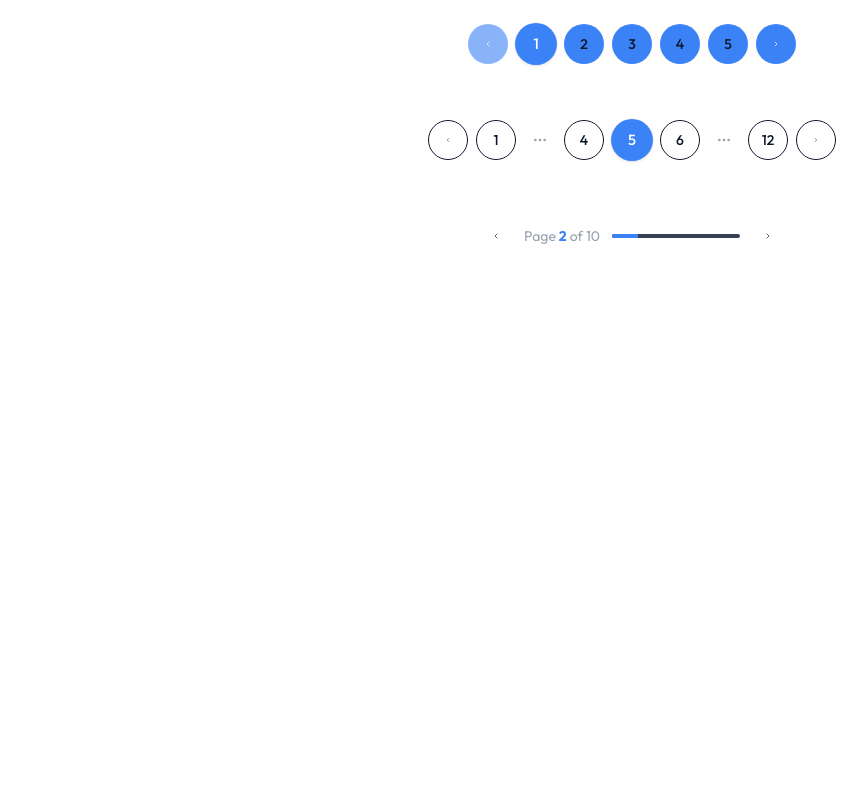
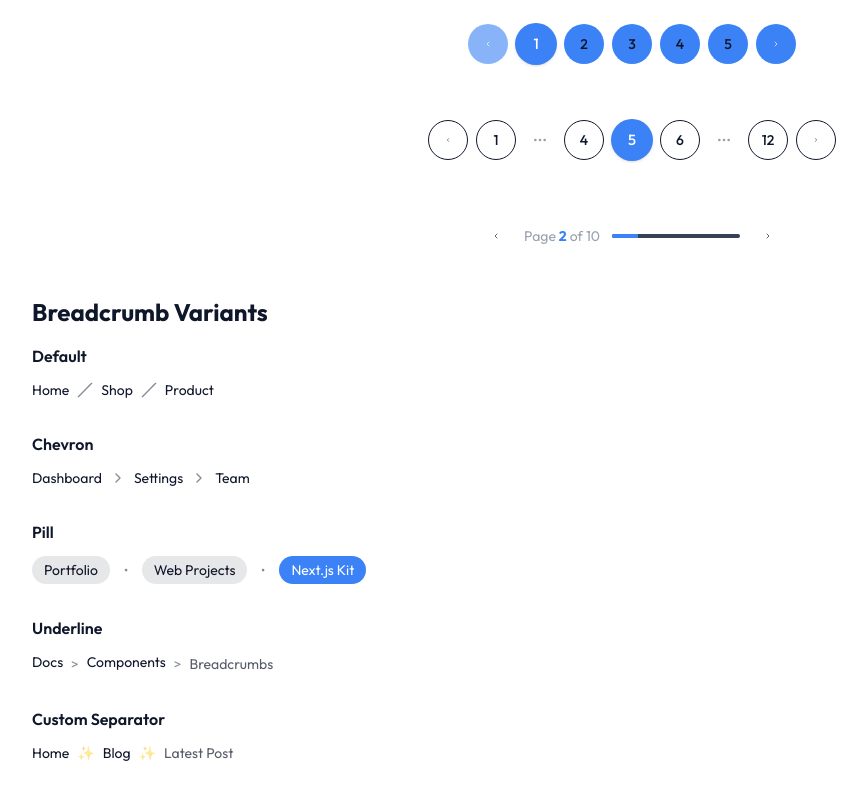
Before and after one commit to mrymsarabi/nextui-kit, a Next.js app: page / in a window 1280 px wide. Shown: the part 1267-2067 px from the top of the page, without its empty margins (8-875 px from the left). Before the commit the page ends 1563 px from the top, so only its background shows below. Built offline with nearby package versions, Linux system fonts and the light colour scheme.

Commit message:
components - ui - breadcrumbs - 1

```diff
--- a/src/app/page.tsx
+++ b/src/app/page.tsx
@@ -7,7 +7,8 @@ import { Badge } from "@/components/ui/badge";
 import { Modal } from "@/components/ui/modal";
 import { ToggleSwitch } from "@/components/ui/toggleSwitch";
 import { Pagination } from "@/components/ui/pagination";
-import { RadioGroup } from "@/components/ui/radio"; // 👈 new import
+import { RadioGroup } from "@/components/ui/radio";
+import { Breadcrumbs } from "@/components/ui/breadcrumbs";
 
 export default function Home() {
   const [isOpen, setIsOpen] = useState(false);
@@ -150,6 +151,84 @@ export default function Home() {
         </div>
       </section>
 
+      {/* 🧭 Breadcrumbs Section */}
+      <section>
+        <h2 className="text-2xl font-bold mb-4">Breadcrumb Variants</h2>
+        <div className="space-y-8">
+          {/* Default (slash separator) */}
+          <div>
+            <h3 className="font-semibold mb-3">Default</h3>
+            <Breadcrumbs
+              items={[
+                { label: "Home", href: "#" },
+                { label: "Shop", href: "#" },
+                { label: "Product", href: "#" },
+              ]}
+              variant="default"
+              separator="slash"
+            />
+          </div>
+
+          {/* Chevron (modern look) */}
+          <div>
+            <h3 className="font-semibold mb-3">Chevron</h3>
+            <Breadcrumbs
+              items={[
+                { label: "Dashboard", href: "#" },
+                { label: "Settings", href: "#" },
+                { label: "Team", href: "#" },
+              ]}
+              variant="chevron"
+              separator="chevron"
+            />
+          </div>
+
+          {/* Pill (soft rounded tags) */}
+          <div>
+            <h3 className="font-semibold mb-3">Pill</h3>
+            <Breadcrumbs
+              items={[
+                { label: "Portfolio", href: "#" },
+                { label: "Web Projects", href: "#" },
+                { label: "Next.js Kit" },
+              ]}
+              variant="pill"
+              separator="dot"
+            />
+          </div>
+
+          {/* Underline (minimal underline hover) */}
+          <div>
+            <h3 className="font-semibold mb-3">Underline</h3>
+            <Breadcrumbs
+              items={[
+                { label: "Docs", href: "#" },
+                { label: "Components", href: "#" },
+                { label: "Breadcrumbs" },
+              ]}
+              variant="underline"
+              separator="custom"
+              customSeparator=">"
+            />
+          </div>
+
+          {/* Custom Separator Example */}
+          <div>
+            <h3 className="font-semibold mb-3">Custom Separator</h3>
+            <Breadcrumbs
+              items={[
+                { label: "Home", href: "#" },
+                { label: "Blog", href: "#" },
+                { label: "Latest Post" },
+              ]}
+              variant="default"
+              separator="custom"
+              customSeparator="✨"
+            />
+          </div>
+        </div>
+      </section>
+
       {/* Modal */}
       <Modal open={isOpen} onClose={() => setIsOpen(false)} title="Hello There 👋">
         <p className="text-gray-600 dark:text-gray-300 mb-4">
--- /dev/null
+++ b/src/components/ui/breadcrumbs.tsx
@@ -0,0 +1,90 @@
+"use client";
+
+import Link from "next/link";
+import { cn } from "@/lib/utils";
+import { ChevronRight, Slash, Dot } from "lucide-react";
+
+interface BreadcrumbItem {
+  label: string;
+  href?: string;
+  icon?: React.ReactNode;
+}
+
+interface BreadcrumbsProps {
+  items: BreadcrumbItem[];
+  variant?: "default" | "chevron" | "pill" | "underline";
+  separator?: "slash" | "chevron" | "dot" | "custom";
+  customSeparator?: string;
+  className?: string;
+}
+
+export function Breadcrumbs({
+  items,
+  variant = "default",
+  separator = "slash",
+  customSeparator,
+  className,
+}: BreadcrumbsProps) {
+  const SeparatorIcon =
+    separator === "chevron"
+      ? ChevronRight
+      : separator === "dot"
+      ? Dot
+      : separator === "slash"
+      ? Slash
+      : null;
+
+  return (
+    <nav
+      aria-label="Breadcrumb"
+      className={cn("flex items-center text-sm", className)}
+    >
+      {items.map((item, index) => {
+        const isLast = index === items.length - 1;
+        const showSeparator = !isLast;
+
+        return (
+          <div key={index} className="flex items-center">
+            {item.href ? (
+              <Link
+                href={item.href}
+                className={cn(
+                  "flex items-center gap-1 transition-all duration-150",
+                  variant === "default" && "text-[var(--color-foreground)] hover:underline",
+                  variant === "chevron" && "text-[var(--color-foreground)] hover:text-[var(--color-primary)]",
+                  variant === "pill" &&
+                    "px-3 py-1 rounded-full bg-[var(--color-foreground)]/10 hover:bg-[var(--color-foreground)]/20",
+                  variant === "underline" &&
+                    "border-b border-transparent hover:border-[var(--color-primary)] pb-0.5"
+                )}
+              >
+                {item.icon && <span className="text-[var(--color-foreground)]/70">{item.icon}</span>}
+                {item.label}
+              </Link>
+            ) : (
+              <span
+                className={cn(
+                  "flex items-center gap-1 text-[var(--color-foreground)]/70",
+                  variant === "pill" && "px-3 py-1 rounded-full bg-[var(--color-primary)] text-white"
+                )}
+              >
+                {item.icon && <span>{item.icon}</span>}
+                {item.label}
+              </span>
+            )}
+
+            {showSeparator && (
+              <span className="mx-2 text-[var(--color-foreground)]/50 flex items-center">
+                {SeparatorIcon ? (
+                  <SeparatorIcon className="w-4 h-4" />
+                ) : (
+                  customSeparator ?? "/"
+                )}
+              </span>
+            )}
+          </div>
+        );
+      })}
+    </nav>
+  );
+}
```
Also changed, not shown: 1 other file (tests, documents, lock files or other folders).
